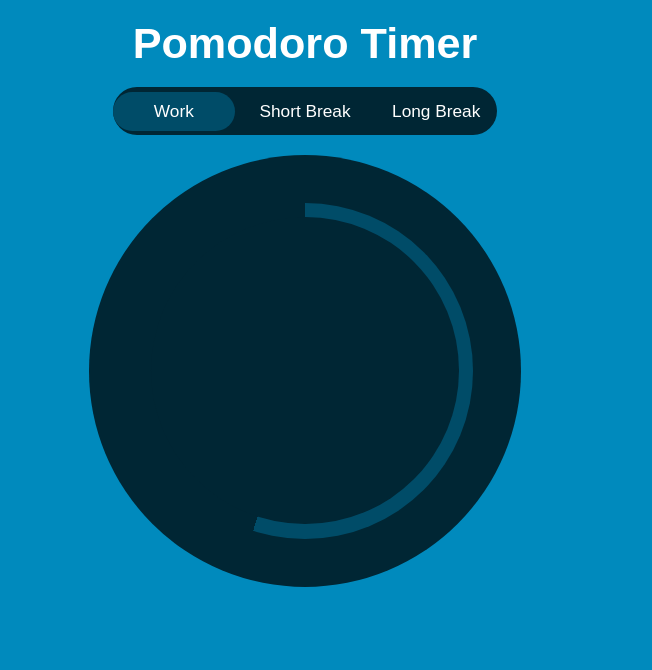
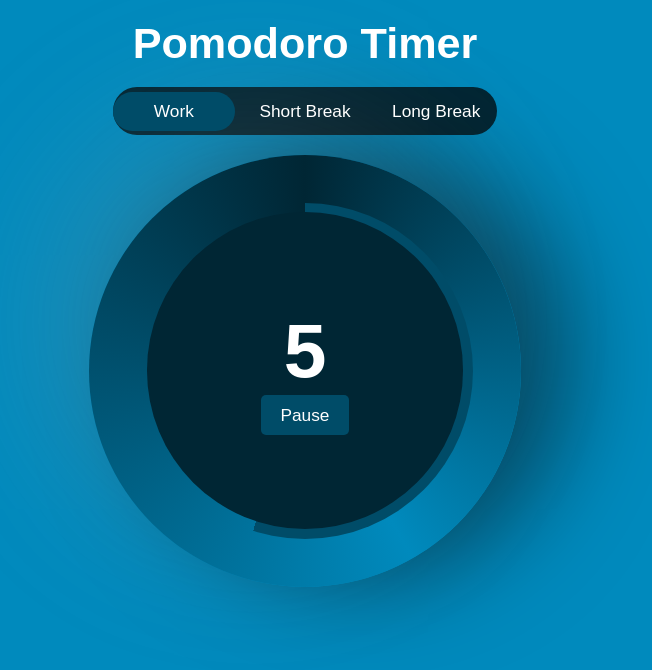
Before and after one commit to faldi17/pomodoro-timer-react, a React (Vite) app: page / in a window 1280 px wide. Shown: the top 670 px of the page, without its empty margins (335-987 px from the left). Built offline with nearby package versions, Linux system fonts and the light colour scheme.

Commit message:
time is run

```diff
--- a/src/components/Timer/CircularProgress/CircularProgress.jsx
+++ b/src/components/Timer/CircularProgress/CircularProgress.jsx
@@ -1,5 +1,6 @@
 import { useState } from 'react'
 import styled from 'styled-components'
+import Clock from './Clock/Clock'
 
 const CircularProgress = () => {
     const [progress, setProgress] = useState(55)
@@ -7,7 +8,9 @@ const CircularProgress = () => {
     return (
         <>
             <OuterCircle progress={progress}>
-                <InnerCircle></InnerCircle>
+                <InnerCircle>
+                    <Clock />
+                </InnerCircle>
             </OuterCircle>
         </>
     )
@@ -16,7 +19,6 @@ const CircularProgress = () => {
 export default CircularProgress
 
 const OuterCircle = styled.div`
-    background: ${(props) => props.theme.colors.primary};
     height: 35rem;
     width: 35rem;
     border-radius: 50%;
@@ -30,8 +32,8 @@ const OuterCircle = styled.div`
 
 const InnerCircle = styled.div`
     background: ${(props) => props.theme.colors.secondary};
-    height: 32rem;
-    width: 32rem;
+    height: 33rem;
+    width: 33rem;
     border-radius: 50%;
     display: grid;
     place-items: center;
--- /dev/null
+++ b/src/components/Timer/CircularProgress/Clock/Clock.jsx
@@ -0,0 +1,44 @@
+import { useEffect, useState } from 'react'
+import styled from 'styled-components'
+
+const Clock = () => {
+    const [time, setTime] = useState(10)
+
+    useEffect(() => {
+        const interval = setInterval(() => {
+            setTime((time) => time - 1)
+        }, 1000)
+
+        return () => clearInterval(interval)
+    }, [])
+
+    return (
+        <>
+            <ClockContainer>
+                <TimerText>{ time }</TimerText>
+                <StartPauseButton>Pause</StartPauseButton>
+            </ClockContainer>
+        </>
+    )
+}
+
+export default Clock
+
+const ClockContainer = styled.div`
+    display: grid;
+    place-items: center;
+`
+
+const TimerText = styled.h3`
+    font-size: 8rem;
+`
+
+const StartPauseButton = styled.button`
+    background: ${(props) => props.theme.colors.primary};
+    color: #ffffff;
+    border: none;
+    padding: 1rem 2rem;
+    border-radius: 5px;
+    cursor: pointer;
+    font-size: 1.8rem;
+`
--- a/src/components/Timer/Timer.jsx
+++ b/src/components/Timer/Timer.jsx
@@ -14,11 +14,16 @@ const Timer = () => {
 export default Timer
 
 const TimerContainer = styled.div`
-  background: ${(props) => props.theme.colors.secondary};
+  background: conic-gradient(
+    ${(props) => props.theme.colors.secondary},
+    ${(props) => props.theme.colors.bg} 150deg,
+    ${(props) => props.theme.colors.secondary}
+  );
   height: 45rem;
   width: 45rem;
   margin: 2rem auto;
   border-radius: 50%;
   display: grid;
   place-items: center;
+  box-shadow: -50px -50px 150px rgba(158, 158, 158, 0.2), 50px -10px 100px rgba(0, 0, 0, 0.5);
 `
```
